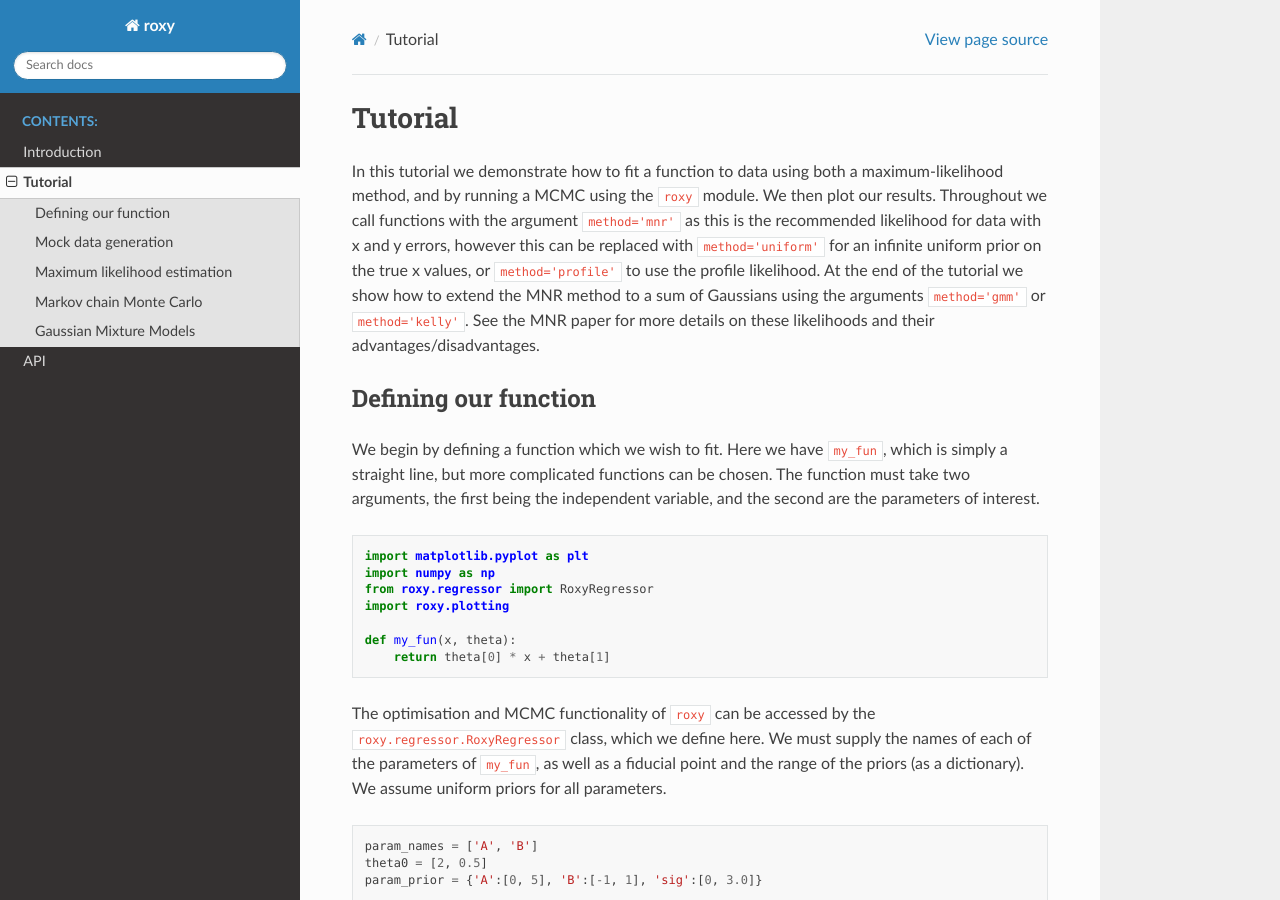
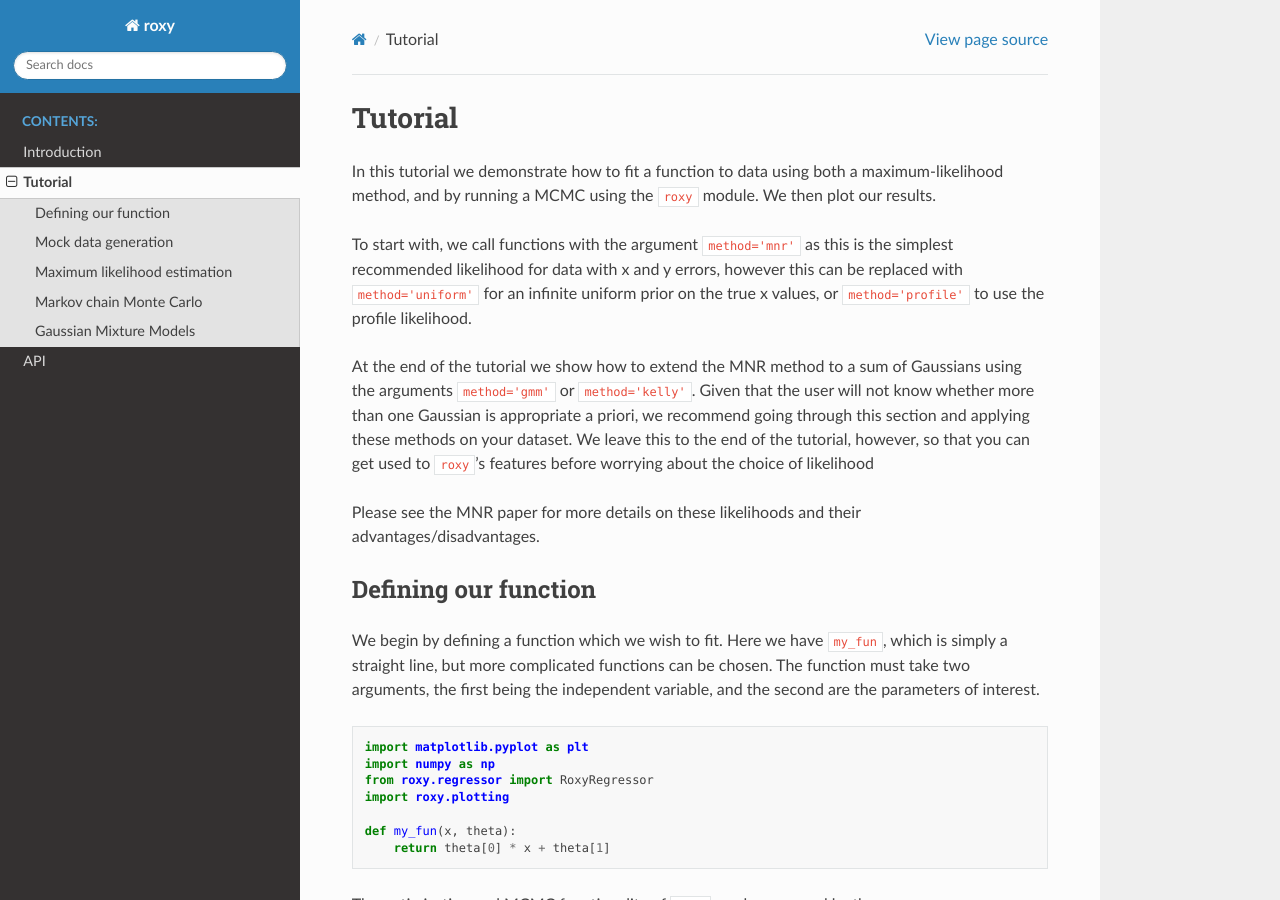
Before and after one commit to DeaglanBartlett/roxy, a Sphinx documentation site: the page built from docs/source/tutorial.rst, in a window 1280 px wide and 900 px high. Built offline with Sphinx 7.4.7 and the Read the Docs theme 2.0.0, drawn with Linux system fonts in a browser that asks for light colours.

Commit message:
Docs update to discuss GMM

```diff
--- a/docs/source/tutorial.rst
+++ b/docs/source/tutorial.rst
@@ -4,12 +4,20 @@ Tutorial
 ========
 
 In this tutorial we demonstrate how to fit a function to data using both a maximum-likelihood method, and by running a
-MCMC using the ``roxy`` module. We then plot our results. Throughout we call functions with the argument ``method='mnr'``
-as this is the recommended likelihood for data with x and y errors, however this can be replaced with ``method='uniform'``
+MCMC using the ``roxy`` module. We then plot our results.
+
+To start with, we call functions with the argument ``method='mnr'``
+as this is the simplest recommended likelihood for data with x and y errors, however this can be replaced with ``method='uniform'``
 for an infinite uniform prior on the true x values, or ``method='profile'`` to use the profile likelihood.
+
 At the end of the tutorial we show how to extend the MNR method to a sum of Gaussians using the arguments
 ``method='gmm'`` or ``method='kelly'``.
-See the MNR paper for more details on these likelihoods and their advantages/disadvantages.
+Given that the user will not know whether more than one Gaussian is appropriate a priori, we recommend
+going through this section and applying these methods on your dataset. We leave this to the end of the
+tutorial, however, so that you can get used to ``roxy``'s features before worrying about the choice
+of likelihood
+
+Please see the MNR paper for more details on these likelihoods and their advantages/disadvantages.
 
 Defining our function
 ---------------------
```
